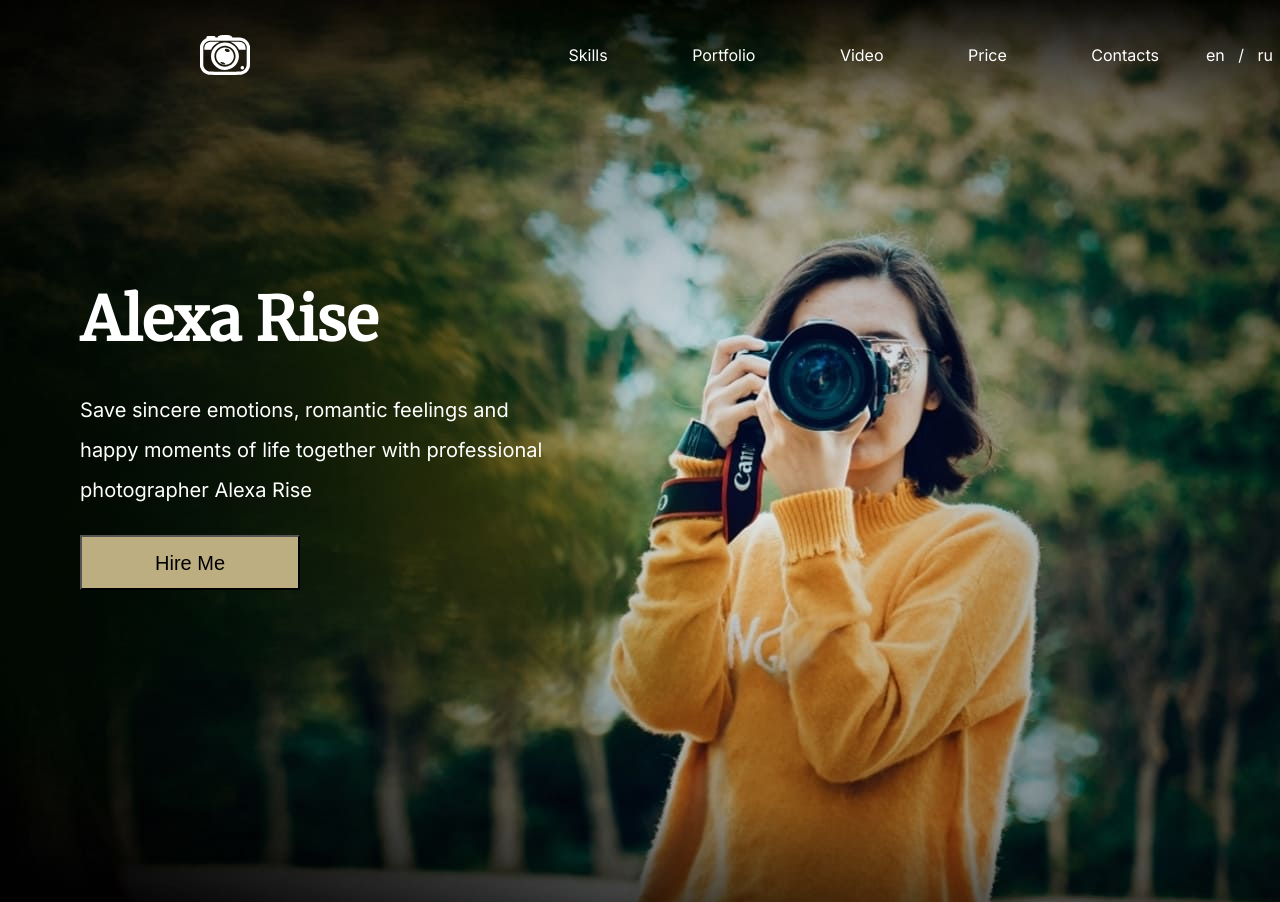
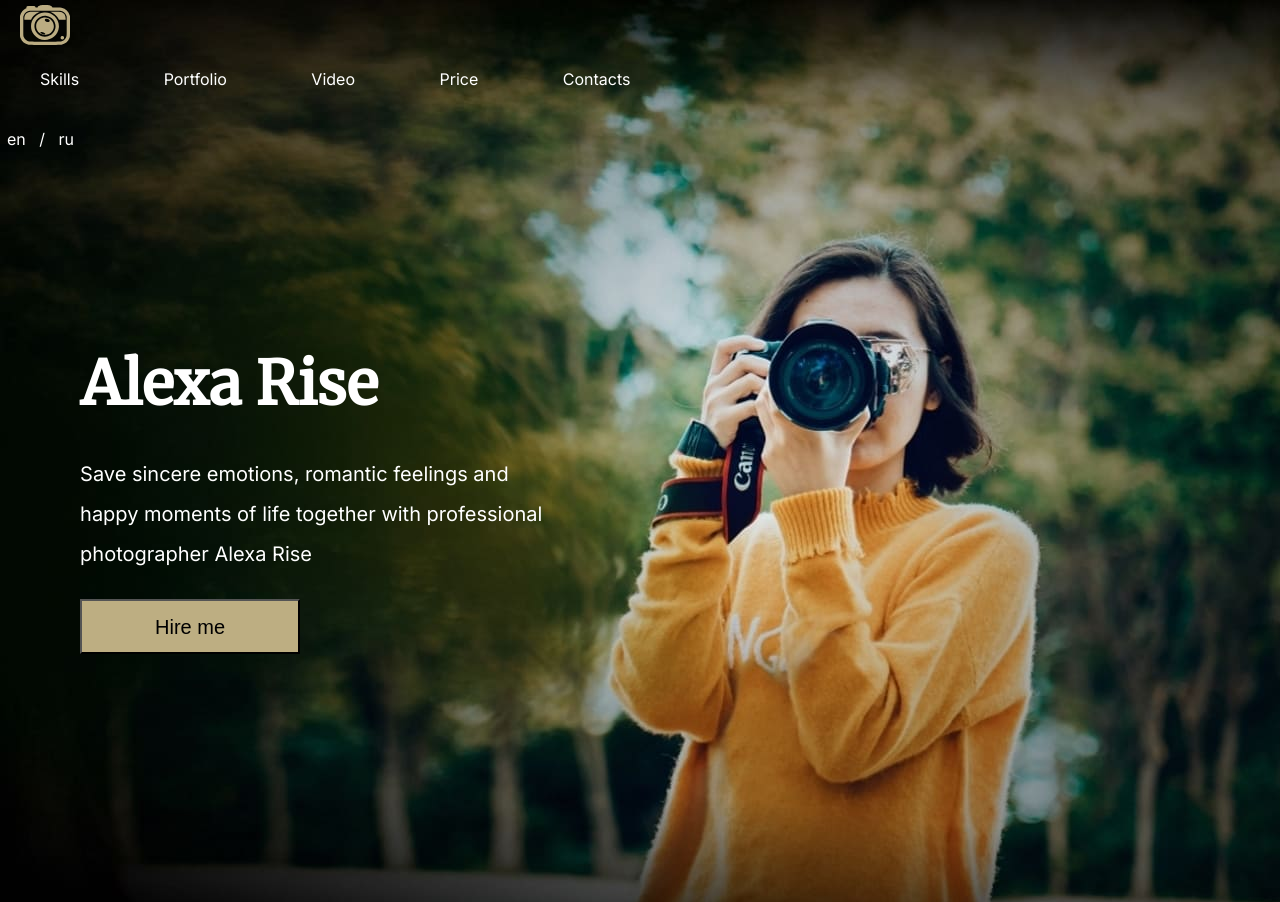
Before and after one commit to mermaidsdream/beta-test, a plain HTML site: page portfolio/index.html in a window 1280 px wide. Shown: the top 902 px of the page. Drawn offline with Linux system fonts and the light colour scheme.

Commit message:
feat: add index.html part two

```diff
--- a/portfolio/index.html
+++ b/portfolio/index.html
@@ -15,37 +15,65 @@
     />
   </head>
   <body>
-    <div class="container">
-      <header class="hero">
-        <a class="logo" href="index.html">
-          <img class="logo" src="./assets/svg/logo.svg" alt="logo" />
-        </a>
-        <nav>
+    <header class="header-hero">
+      <div class="header-container">
+        <div class="logo">
+          <img src="./assets/svg/logo.svg" alt="logo" />
+        </div>
+        <nav class="top-nav">
           <ul class="list-nav">
-            <li><a href="#skills">Skills</a></li>
-            <li><a href="#portfolio">Portfolio</a></li>
-            <li><a href="#video">Video</a></li>
-            <li><a href="#price">Price</a></li>
-            <li><a href="#contacts">Contacts</a></li>
+            <li>
+              <a href="#skills"><span class="header-nav">Skills</span></a>
+            </li>
+            <li>
+              <a href="#portfolio"><span class="header-nav">Portfolio</span></a>
+            </li>
+            <li>
+              <a href="#video"><span class="header-nav">Video</span></a>
+            </li>
+            <li>
+              <a href="#price"><span class="header-nav">Price</span></a>
+            </li>
+            <li>
+              <a href="#contacts"><span class="header-nav">Contacts</span></a>
+            </li>
           </ul>
+          <div class="language-item">
+            <div class="lang-option">
+              <a class="lang-option" href="#">en</a>
+            </div>
+            <div class="lang">/</div>
+            <div class="lang-option">
+              <a class="lang-option" href="#">ru</a>
+            </div>
+          </div>
+          <div class="burger-menu">
+            <div class="burger-menu-line1"></div>
+            <div class="burger-menu-line2"></div>
+            <div class="burger-menu-line3"></div>
+          </div>
         </nav>
-        <div class="language-item">
-          <div class="lang-option"><a href="#">en</a></div>
+        <!-- <div class="language-item">
+          <div class="lang-option"><a class="lang-option" href="#">en</a></div>
           <div class="lang">/</div>
-          <div class="lang-option"><a href="#">ru</a></div>
+          <div class="lang-option"><a class="lang-option" href="#">ru</a></div>
+        </div> -->
       </div>
     </header>
-    </div>
     <main class="main">
       <div class="container">
         <section class="section-hero">
+          <div class="section-hero-container">
+            <div class="section-hero-story">
               <h1 class="hero-title">Alexa Rise</h1>
               <p class="hero-text">
                 Save sincere emotions, romantic feelings and<br />
                 happy moments of life together with professional<br />
                 photographer Alexa Rise
               </p>
-          <button class="hero-button">Hire Me</button>
+              <button class="hero-button">Hire me</button>
+            </div>
+          </div>
         </section>
         <section class="section-skills" id="skills">
           <h2 class="section-title-skills">
@@ -172,7 +200,7 @@
               <p class="price-item-2">700 $</p>
               <pre class="price-item-text2">
                 One or two locations
-                200 photos
+                200 photos in color
                 20 photos in retouch
                 Readiness 1-2 weeks
                 Make up, visage
@@ -208,7 +236,7 @@
               <div class="contact-form">
                 <textarea
                   id="message"
-                  rows="3"
+                  rows="5"
                   placeholder="Message"
                 ></textarea>
                 <label for="message"></label>
@@ -220,6 +248,7 @@
       </div>
     </main>
     <footer class="footer">
+      <div class="footer-container">
         <div class="footer-data">
           <ul>
             <li>©</li>
@@ -260,6 +289,7 @@
             </li>
           </ul>
         </div>
+      </div>
     </footer>
     <script src="index.js"></script>
   </body>
```
Lines whose indentation alone changed are shown as unchanged.
